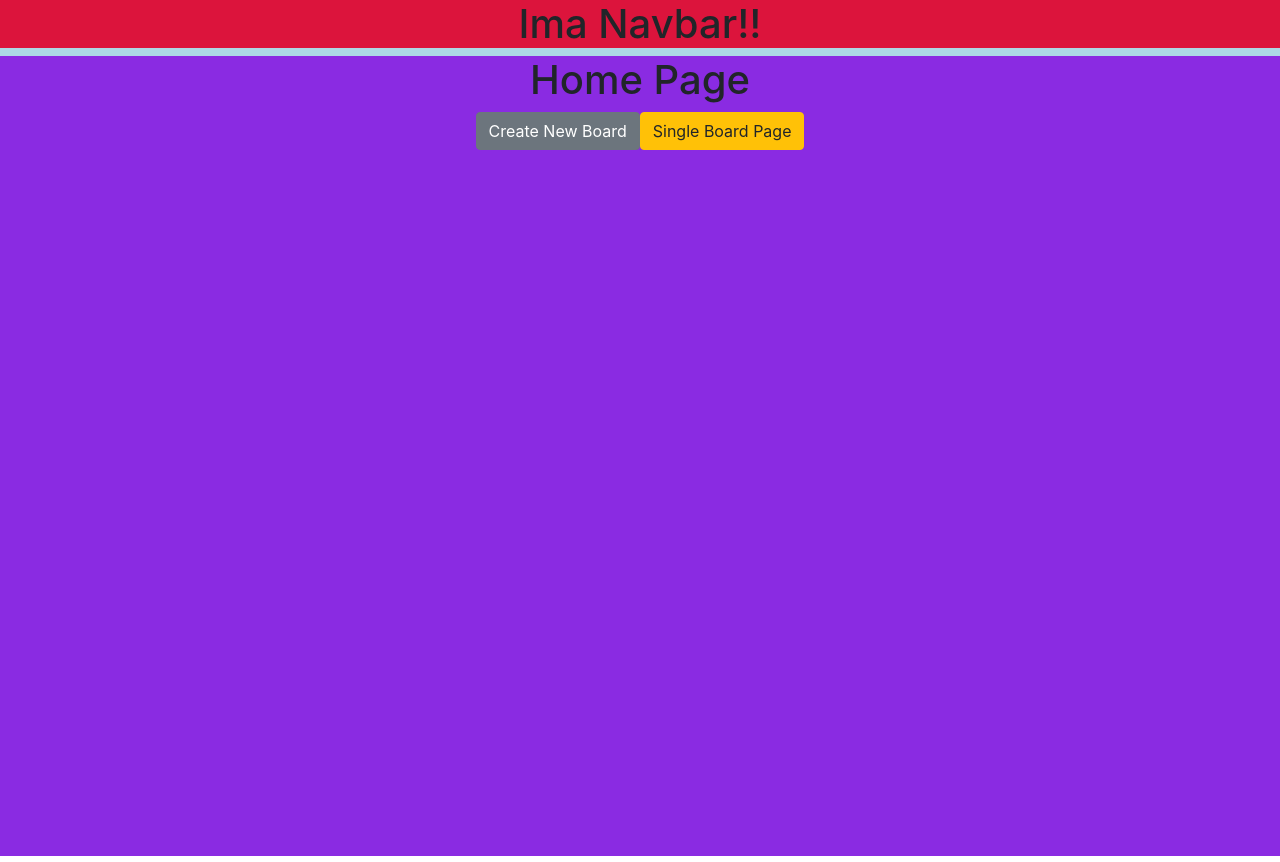
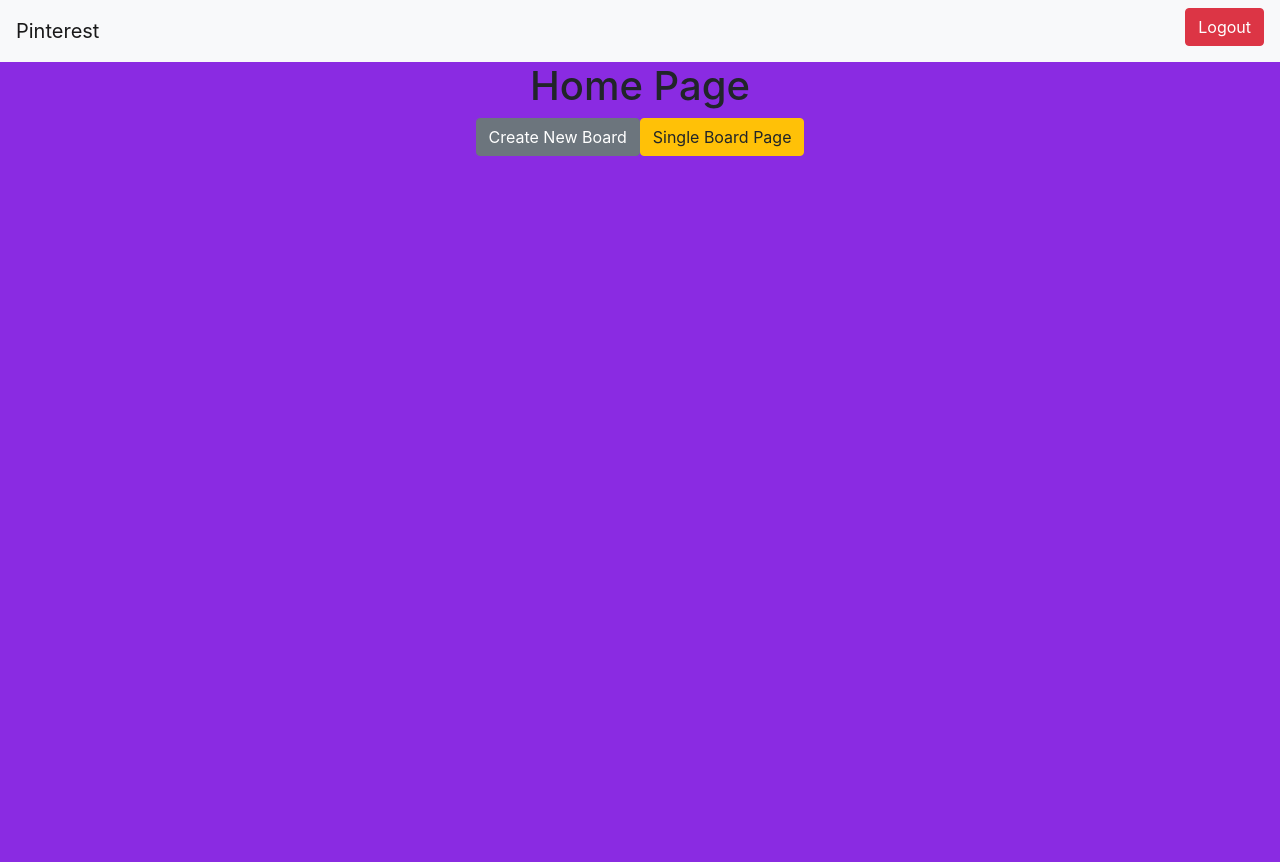
Before and after one commit to evangdesigns/pinterestRouting, a React (Create React App) app: page / in a window 1280 px wide. Built offline with nearby package versions, Linux system fonts and the light colour scheme; no server answers; sample sign-in values are in the browser's storage.

Commit message:
completed Navbar

```diff
--- a/src/components/shared/Navbar/Navbar.js
+++ b/src/components/shared/Navbar/Navbar.js
@@ -1,14 +1,32 @@
 import React from 'react';
-import './Navbar.scss';
+import firebase from 'firebase/app';
+import 'firebase/auth';
 
 class Navbar extends React.Component {
+  logMeOut = (e) => {
+    e.preventDefault();
+    firebase.auth().signOut();
+  }
+
   render() {
+    const { authed } = this.props;
+
     return (
       <div className="Navbar">
-        <h1>Ima Navbar!!</h1>
+        <nav className="navbar navbar-expand-lg navbar-light bg-light">
+          <a className="navbar-brand" href="/">Pinterest</a>
+          <button className="navbar-toggler" type="button" data-toggle="collapse" data-target="#navbarSupportedContent" aria-controls="navbarSupportedContent" aria-expanded="false" aria-label="Toggle navigation">
+            <span className="navbar-toggler-icon"></span>
+          </button>
+          <div className="collapse navbar-collapse" id="navbarSupportedContent">
+            <ul className="navbar-nav mr-auto mt-2 mt-lg-0"></ul>
+            <div className="my-2 mt-lg-0">
+              {authed && (<button className="nav-linsk btn btn-danger" onClick={this.logMeOut}>Logout</button>)}
+            </div>
+          </div>
+        </nav>
       </div>
     );
   }
 }
-
 export default Navbar;
```
